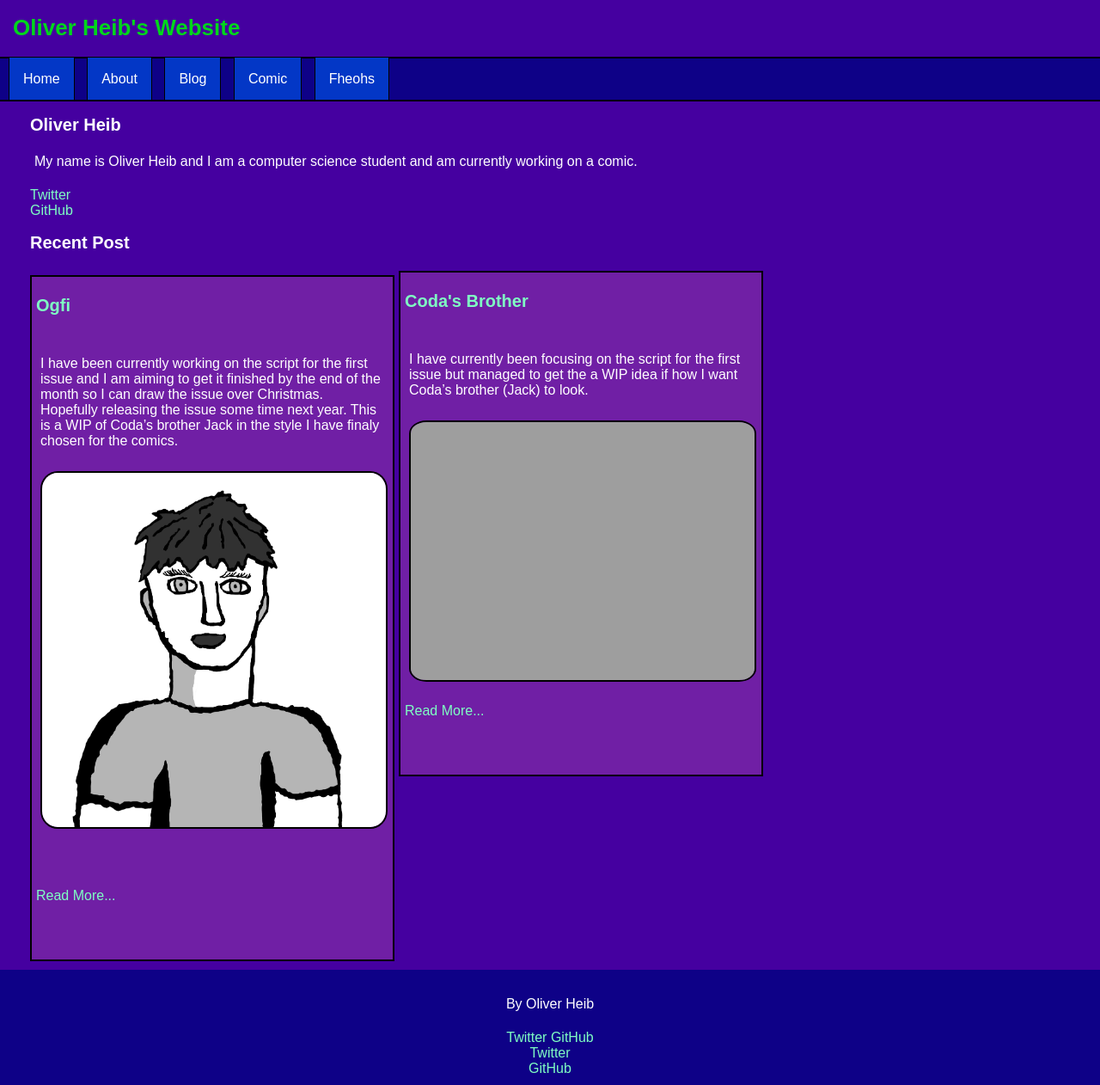
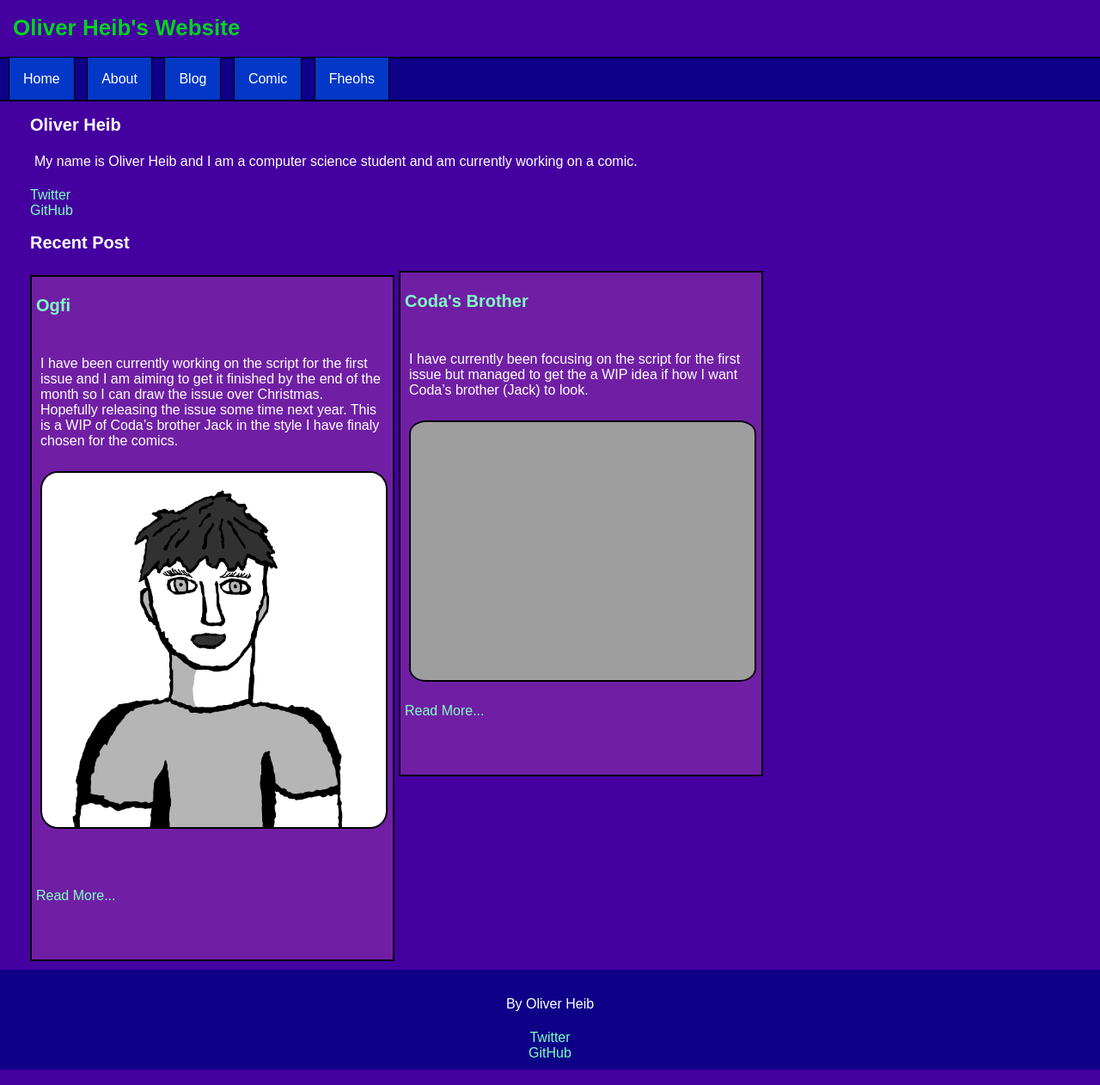
Before and after one commit to OliverHeib/E-PortfolioInJekyll, a Jekyll site: the page built from index.html, in a window 1280 px wide. Shown: the whole page at 86% size. Built offline with Jekyll 4.4.1, drawn with Linux system fonts in a browser that asks for light colours.

Commit message:
Update footer.html

```diff
--- a/_includes/footer.html
+++ b/_includes/footer.html
@@ -8,11 +8,9 @@
 <br>
 <footer>
 				<p>By Oliver Heib</p>
-				<a href="https://twitter.com/oliver_heib" title="Twitter">Twitter      </a>
-				<a href="https://github.com/OliverHeib/"  title="GitHub">GitHub</a>
 				<ul>
   					{% for item in site.data.links %}
-    						<a href="{{ item.link }}"><li>{{ item.name }}</li></a>
+    						<a href="{{ item.link }}"><li>{{ item.name }}</li style="list-style-type: none;"></a>
   					{% endfor %}
 				</ul>
 </footer>
```
